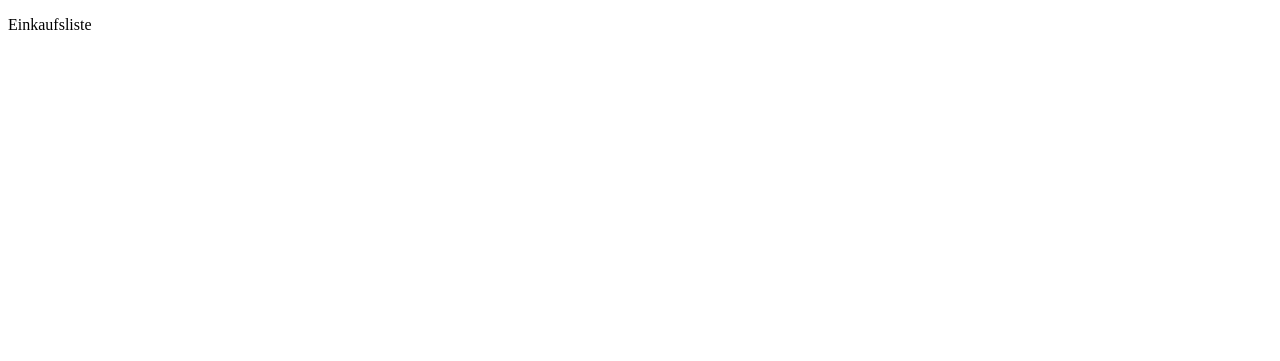
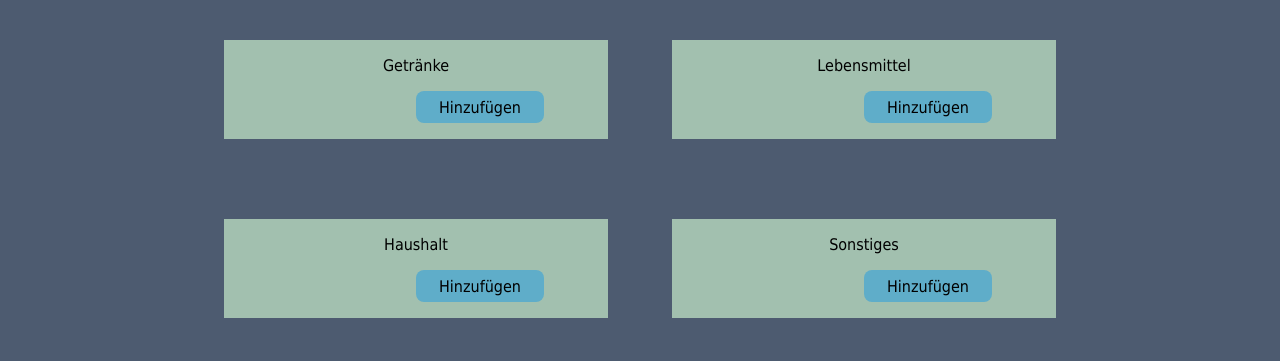
Before and after one commit to Haepaxlog/homeserver, a website: page pages/shopping.html in a window 1280 px wide. Drawn offline with Linux system fonts and the light colour scheme.

Commit message:
added non functional shopping site

```diff
--- a/pages/res/notification.css
+++ b/pages/res/notification.css
@@ -12,7 +12,6 @@
     flex-direction: column;
     justify-content: start;
     font-size: 1.75rem;
-
 }
 
 #view{
--- /dev/null
+++ b/pages/res/shopping.css
@@ -0,0 +1,46 @@
+.list{
+    display: flex;
+    flex-direction: column;
+    width: 30vw;
+    margin: calc(10vh/2) calc(5vw/2) calc(10vh/2) calc(5vw/2);
+    background: #a2c0af;
+    justify-content: start;
+    font-size: 1rem;
+}
+
+#main{
+    display: flex;
+    flex-direction: row;
+    flex-flow: wrap;
+    width: 100vw;
+    justify-content: center;
+}
+
+.list p {
+    align-self: center;
+}
+
+.list #submit{
+    border: none;
+    position: relative;
+    margin-left: 50%;
+    margin-bottom: 2vh;
+}
+
+button{
+    width: 10vw;
+    height: 2rem;
+    background-color: #5fadc9;
+    border-radius: 0.5rem;
+    border-color: #5fadc9;
+    transition: 0.3s;
+    font-size: 1rem;
+    overflow: hidden;
+    outline: none;
+}
+
+button:hover {
+    background: #ccf1ff;
+    border-color: #ccf1ff;
+    width: 12vw;
+}
--- a/pages/shopping.html
+++ b/pages/shopping.html
@@ -4,8 +4,27 @@
     <meta charset="utf-8">
     <title>Einkaufsliste</title>
     <link rel="icon" href="/res/icon.png">
+    <link rel="stylesheet" href="/res/style.css">
+    <link rel="stylesheet" href="/res/shopping.css">
   </head>
   <body>
-    <p>Einkaufsliste</p>
+    <div  id="main">
+      <div id="drinks" class="list">
+        <p>Getränke</p>
+        <button id="submit" type="button">Hinzufügen</button>
+      </div>
+      <div id="food" class="list">
+        <p>Lebensmittel</p>
+        <button id="submit" type="button">Hinzufügen</button>
+      </div>
+      <div id="home" class="list">
+        <p>Haushalt</p>
+        <button id="submit" type="button">Hinzufügen</button>
+      </div>
+      <div id="misc" class="list">
+        <p>Sonstiges</p>
+        <button id="submit" type="button">Hinzufügen</button>
+      </div>
+     </div>
   </body>
 </html>
```
Also changed, not shown: app/routing/index.js (+5 -5 lines).
